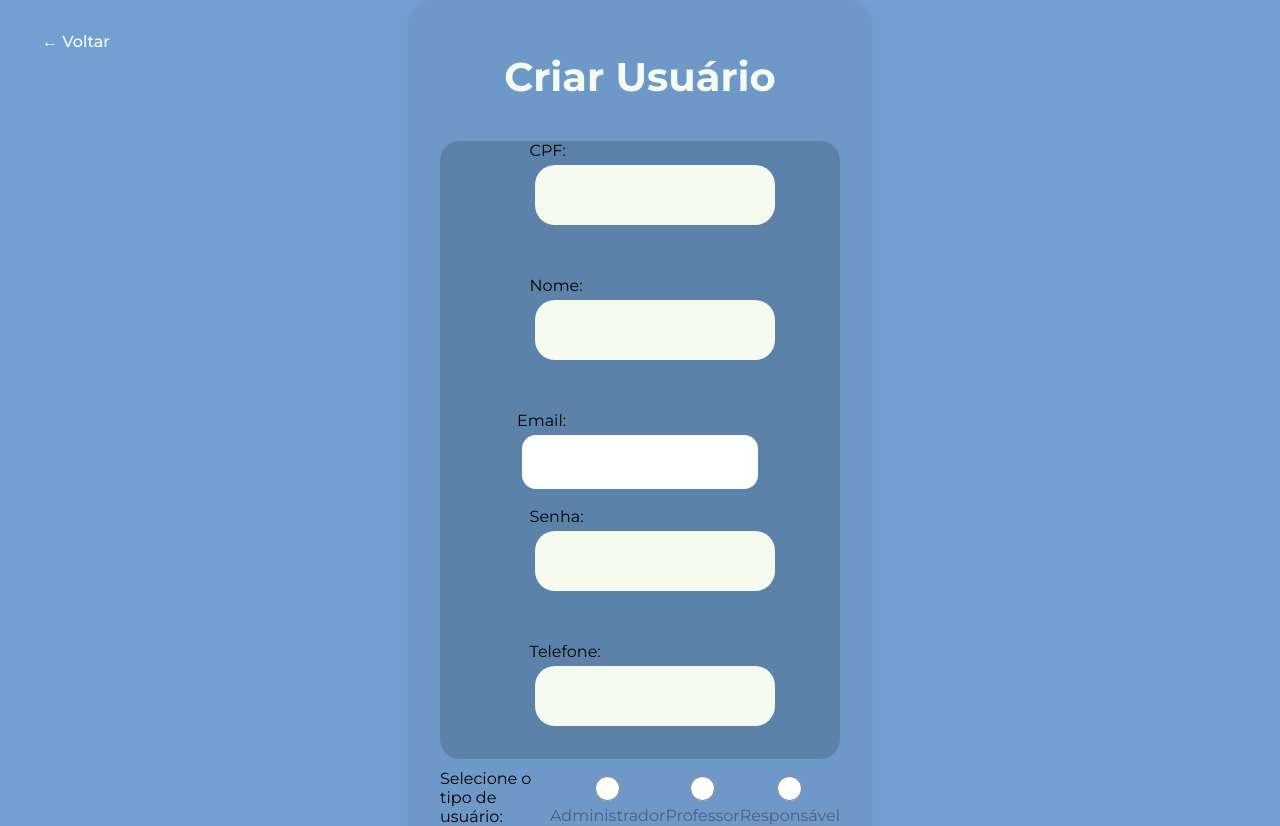
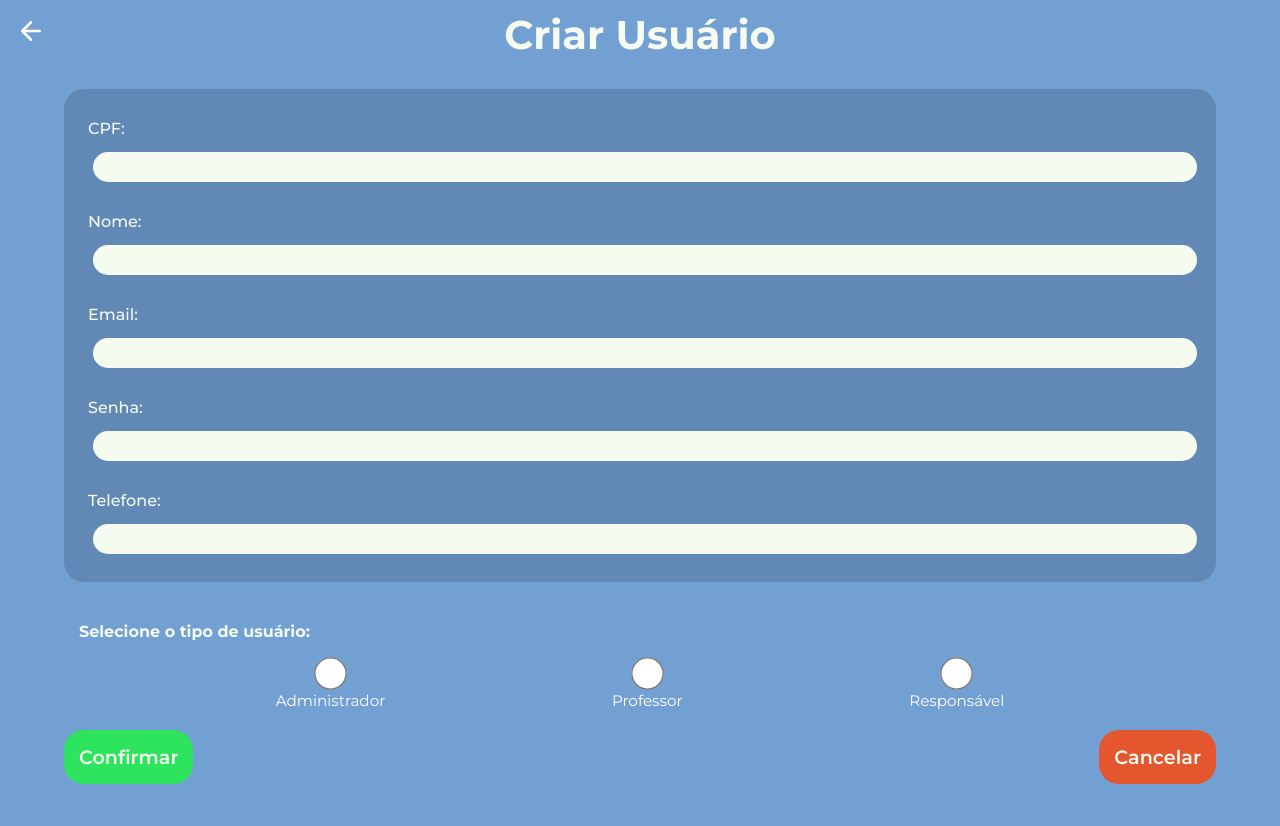
Before and after one commit to Jhuan-Medeiros/Baby_Diary, a React (Vite) app in the folder frontend/: page /criarUsuario in a window 1280 px wide. Shown: the top 826 px of the page. After the commit the page ends 800 px from the top, so only its background shows below. Built offline with nearby package versions, Linux system fonts and the light colour scheme; a web font is replaced by a local one.

Commit message:
alterações de css e de permissões

```diff
--- a/frontend/src/pages/Chat/Chat.jsx
+++ b/frontend/src/pages/Chat/Chat.jsx
@@ -98,7 +98,7 @@ const Chat = () => {
   return (
     <div className="conversa-container">
       <div className="indentificador">
-        <button onClick={() => navigate("/listaChat")} id="voltar-button">
+      <button onClick={() => navigate("/listaChat")} id="voltar-button">
           <ArrowLeft color="white" size={30} />
         </button>
         <div className="usuario-info">
--- a/frontend/src/pages/CriarUsuario/CriarUsuario.css
+++ b/frontend/src/pages/CriarUsuario/CriarUsuario.css
@@ -1,84 +1,126 @@
 .areasDeRegistroUsuario input,
 .areasDeRegistroUsuario select {
-  padding: 12px;
-  border-radius: 14px;
+  border-radius: 20x;
   border: none;
-  font-size: 1.1rem;
-  margin-bottom: 0;
   outline: none;
+  width: 90%;
+  margin-left: 15px;
+  margin-bottom: 10px;
+
 }
 
-.areasDeRegistroUsuario input:focus,
-.areasDeRegistroUsuario select:focus {
-  box-shadow: 0 0 0 2px #73a0d3;
+.criarUsuario{
+  height: 100vh;
+  display: flex;
+  flex-direction: column;
+}
+
+.areasDeRegistroUsuario label {
+  color: #f5fbef;
+  margin-top: 10px;
+  margin-left: 0;
+  font-size: medium;
+  font-weight: 500;
+  text-align: left;
+  align-self: flex-start;
 }
 
 .areasDeRegistroUsuario {
   display: flex;
   flex-direction: column;
-  gap: 18px;
+  align-items: stretch;
   background-color: #00000025;
-  padding-left: 7vw;
-  padding-right: 7vw;
   border-radius: 20px;
-  justify-content: center;
-  align-items: center;
+  margin-bottom: 20px;
+  padding: 20px 24px;
+  gap: 12px;
+}
+
+.areasDeRegistroUsuario input {
+  margin-top: 2px;
+  margin-bottom: 8px;
+  border-radius: 20px;
+  border: none;
+  padding: 10px 12px;
+  font-size: 1rem;
+  width: 100%;
+  box-sizing: border-box;
+  display: block;
+  align-self: center;
+  background: #f5fbef;
 }
 
 .usuarioPermissao {
+  color: #f5fbef;
   display: flex;
-  flex-direction: row;
-  justify-content: space-between;
-  align-items: center;
-  margin-top: 10px;
-  margin-bottom: 10px;
-  width: 100%;
+  flex-direction: column;
+  gap: 10px;
+  margin: 20px 15px;
+}
+
+.usuarioPermissao p {
+  font-weight: bold;
+  margin-bottom: 5px;
+}
+
+.usuarioPermissao .opcoes {
+  display: flex;
+  gap: 30px;
+  justify-content: space-evenly;
+  flex-wrap: wrap;
 }
 
 .usuarioPermissao label {
-  color: #4e607d;
-  font-size: 1rem;
-  margin-bottom: 0;
   display: flex;
   flex-direction: column;
-  justify-content: center;
   align-items: center;
+  color: #ffffff;
+  font-size: 0.95rem;
+  cursor: pointer;
+}
+
+.usuarioPermissao input[type="radio"] {
+  margin-bottom: 5px;
+  transform: scale(1.3);
+  cursor: pointer;
+}
+
+.usuarioPermissao select {
+  padding: 10px 12px;
+  border-radius: 8px;
+  border: none;
+  font-size: 1rem;
+  background: #f5fbef;
+  margin-top: 6px;
+  margin-bottom: 8px;
+  width: 100%;
+  box-sizing: border-box;
 }
 
 .corpoCriarUsuario {
-  min-height: 100vh;
   display: flex;
+  flex-direction: column;
+  align-items: center;
   justify-content: center;
-  align-items: center;
+  height: 80%;
 }
 
 .formularios {
-  background: rgba(68, 92, 119, 0.12);
-  border-radius: 24px;
-  padding: 36px 32px 28px 32px;
-  box-shadow: 0 4px 24px rgba(68, 92, 119, 0.10);
-  min-width: 340px;
-  max-width: 400px;
-  width: 100%;
   display: flex;
   flex-direction: column;
   align-items: stretch;
+  width: 90%;
 }
 
 .formularios h2 {
   color: #f5fbef;
   font-size: 40px;
   font-weight: bold;
-  margin-bottom: 10%;
   justify-content: center;
   display: flex;
 }
 
 .formularios input[type="text"] {
-  margin-bottom: 15%;
-  width: 100%;
-  padding: 10px;
-  height: 5vh;
   background-color: #f5fbef;
   border-radius: 20px;
   border-color: transparent;
@@ -86,10 +128,6 @@
 }
 
 .formularios input[type="password"] {
-  margin-bottom: 15%;
-  width: 100%;
-  padding: 10px;
-  height: 5vh;
   background-color: #f5fbef;
   border-radius: 20px;
   border-color: transparent;
@@ -100,17 +138,15 @@
   color: #4e607d;
   font-size: 2.2rem;
   font-weight: bold;
-  margin-bottom: 32px;
   text-align: center;
-  margin-top: 2vh;
+  margin-bottom: 30px;
+  margin-top: 30px;
 }
 
 .confirmaçãoECancelar {
   display: flex;
   flex-direction: row;
   justify-content: space-between;
-  gap: 18px;
-  margin-top: 28px;
 }
 
 .confirmaçãoECancelar button {
@@ -120,17 +156,15 @@
   color: #f5fbef;
   border: none;
   border-radius: 20px;
-  height: 8vh;
-  width: 40%;
   font-size: larger;
 }
 
 .confirmarCadastro {
+  padding: 15px;
   background-color: #2ee45f;
   color: #fff;
   border: none;
   border-radius: 14px;
-  padding: 12px 0;
   font-size: 1.1rem;
   font-weight: 600;
   cursor: pointer;
@@ -142,11 +176,11 @@
 }
 
 .cancelarCadastro {
+  padding: 15px;
   background-color: #e4572e;
   color: #fff;
   border: none;
   border-radius: 14px;
-  padding: 12px 0;
   font-size: 1.1rem;
   font-weight: 600;
   cursor: pointer;
@@ -157,22 +191,9 @@
   background-color: #b32a13;
 }
 
-.voltar-btn {
-  position: absolute;
-  top: 24px;
-  left: 24px;
-  background: #73a0d3;
-  color: #fff;
+#voltar-button {
+  background-color: transparent;
   border: none;
-  border-radius: 8px;
-  padding: 8px 18px;
-  font-size: 1rem;
-  font-weight: 500;
-  cursor: pointer;
-  transition: background 0.2s;
-  z-index: 10;
+  display: flex;
+  padding: 2vh;
 }
-
-.voltar-btn:hover {
-  background: #4e607d;
-}
--- a/frontend/src/pages/CriarUsuario/CriarUsuario.jsx
+++ b/frontend/src/pages/CriarUsuario/CriarUsuario.jsx
@@ -1,17 +1,18 @@
-import React, { useState } from 'react';
+import React, { useState } from "react";
 import { useNavigate } from "react-router-dom";
-import { toast, ToastContainer } from 'react-toastify';
-import 'react-toastify/dist/ReactToastify.css';
-import axios from 'axios';
+import { toast, ToastContainer } from "react-toastify";
+import "react-toastify/dist/ReactToastify.css";
+import axios from "axios";
 import "../CriarUsuario/CriarUsuario.css";
+import { ArrowLeft } from "lucide-react";
 
 const CriarUsuario = () => {
-  const [cpf, setCpf] = useState('');
-  const [nome, setNome] = useState('');
-  const [email, setEmail] = useState('');
-  const [senha, setSenha] = useState('');
-  const [telefone, setTelefone] = useState('');
-  const [tipoUsuario, setTipoUsuario] = useState('');
+  const [cpf, setCpf] = useState("");
+  const [nome, setNome] = useState("");
+  const [email, setEmail] = useState("");
+  const [senha, setSenha] = useState("");
+  const [telefone, setTelefone] = useState("");
+  const [tipoUsuario, setTipoUsuario] = useState("");
   const navigate = useNavigate();
 
   const handleSubmit = async (e) => {
@@ -19,7 +20,7 @@ const CriarUsuario = () => {
     try {
       const token = localStorage.getItem("token");
       const response = await axios.post(
-        'http://localhost:3011/babydiary/usuario/criar',
+        "http://localhost:3011/babydiary/usuario/criar",
         {
           cpf,
           nome,
@@ -38,19 +39,20 @@ const CriarUsuario = () => {
       toast.success("Usuário criado com sucesso!");
 
       // Limpa os campos após sucesso
-      setCpf('');
-      setNome('');
-      setEmail('');
-      setSenha('');
-      setTelefone('');
-      setTipoUsuario('');
-
+      setCpf("");
+      setNome("");
+      setEmail("");
+      setSenha("");
+      setTelefone("");
+      setTipoUsuario("");
     } catch (error) {
       if (error.response) {
         if (error.response.status === 409) {
           toast.warning("Usuário já existe com esse CPF ou email.");
         } else {
-          toast.error(`Erro: ${error.response.data?.message || "Erro ao criar usuário."}`);
+          toast.error(
+            `Erro: ${error.response.data?.message || "Erro ao criar usuário."}`
+          );
         }
       } else {
         toast.error("Erro ao conectar com o servidor.");
@@ -62,40 +64,52 @@ const CriarUsuario = () => {
 
   return (
     <div className="criarUsuario">
+      <button onClick={() => navigate("/listaChat")} id="voltar-button">
+        <ArrowLeft color="white" size={30} />
+      </button>
       <div className="corpoCriarUsuario">
-        <button
-          className="voltar-btn"
-          onClick={() => navigate(-1)}
-          type="button"
-        >
-          &#8592; Voltar
-        </button>
         <form className="formularios" onSubmit={handleSubmit}>
           <h2 className="tituloCriarUsuario">Criar Usuário</h2>
           <div className="areasDeRegistroUsuario">
-            <label>
-              CPF:
-              <input type="text" value={cpf} onChange={(e) => setCpf(e.target.value)} required />
-            </label>
-            <label>
-              Nome:
-              <input type="text" value={nome} onChange={(e) => setNome(e.target.value)} required />
-            </label>
-            <label>
-              Email:
-              <input type="email" value={email} onChange={(e) => setEmail(e.target.value)} required />
-            </label>
-            <label>
-              Senha:
-              <input type="password" value={senha} onChange={(e) => setSenha(e.target.value)} required />
-            </label>
-            <label>
-              Telefone:
-              <input type="text" value={telefone} onChange={(e) => setTelefone(e.target.value)} required />
-            </label>
+            <label>CPF:</label>
+            <input
+              type="text"
+              value={cpf}
+              onChange={(e) => setCpf(e.target.value)}
+              required
+            />
+            <label>Nome:</label>
+            <input
+              type="text"
+              value={nome}
+              onChange={(e) => setNome(e.target.value)}
+              required
+            />
+            <label>Email:</label>
+            <input
+              type="email"
+              value={email}
+              onChange={(e) => setEmail(e.target.value)}
+              required
+            />
+            <label>Senha:</label>
+            <input
+              type="password"
+              value={senha}
+              onChange={(e) => setSenha(e.target.value)}
+              required
+            />
+            <label>Telefone:</label>
+            <input
+              type="text"
+              value={telefone}
+              onChange={(e) => setTelefone(e.target.value)}
+              required
+            />
           </div>
           <div className="usuarioPermissao">
             <p>Selecione o tipo de usuário:</p>
+            <div className="opcoes">
               <label>
                 <input
                   type="radio"
@@ -128,9 +142,15 @@ const CriarUsuario = () => {
                 Responsável
               </label>
             </div>
+          </div>
+
           <div className="confirmaçãoECancelar">
-            <button className="confirmarCadastro" type="submit">Confirmar</button>
-            <button className="cancelarCadastro" type="button">Cancelar</button>
+            <button className="confirmarCadastro" type="submit">
+              Confirmar
+            </button>
+            <button className="cancelarCadastro" type="button">
+              Cancelar
+            </button>
           </div>
         </form>
       </div>
--- a/frontend/src/pages/Home/Home.css
+++ b/frontend/src/pages/Home/Home.css
@@ -66,7 +66,10 @@ body {
   height: 100px;
   display: flex;
   align-items: center;
+  cursor: pointer;
 }
+
+
 
 #tituloChat{
   font-size: xx-large;
--- a/frontend/src/pages/Perfil/Perfil.css
+++ b/frontend/src/pages/Perfil/Perfil.css
@@ -30,7 +30,6 @@
   border-radius: 50%;
   cursor: pointer;
   transition: transform 0.2s ease;
-  border: 3px solid #f5fbef;
 }
 
 .perfilInfo p {
```
Also changed, not shown: frontend/src/pages/Config/Config.jsx (+6 -3 lines). Lines whose indentation alone changed are shown as unchanged.
